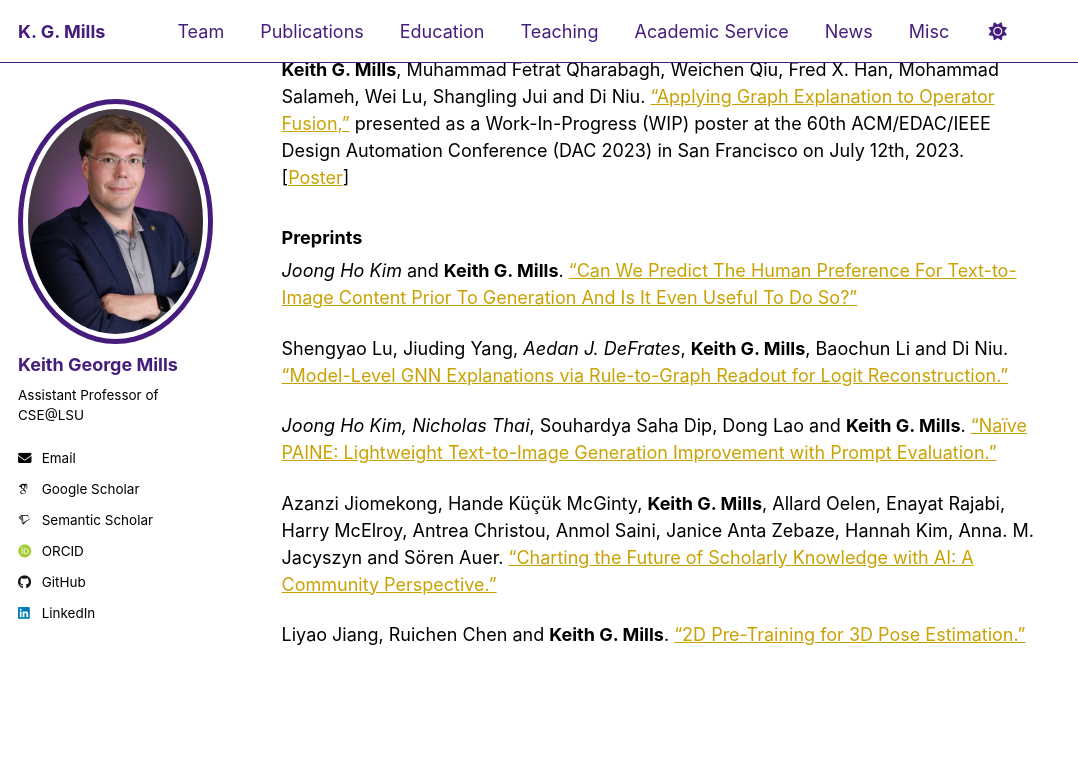
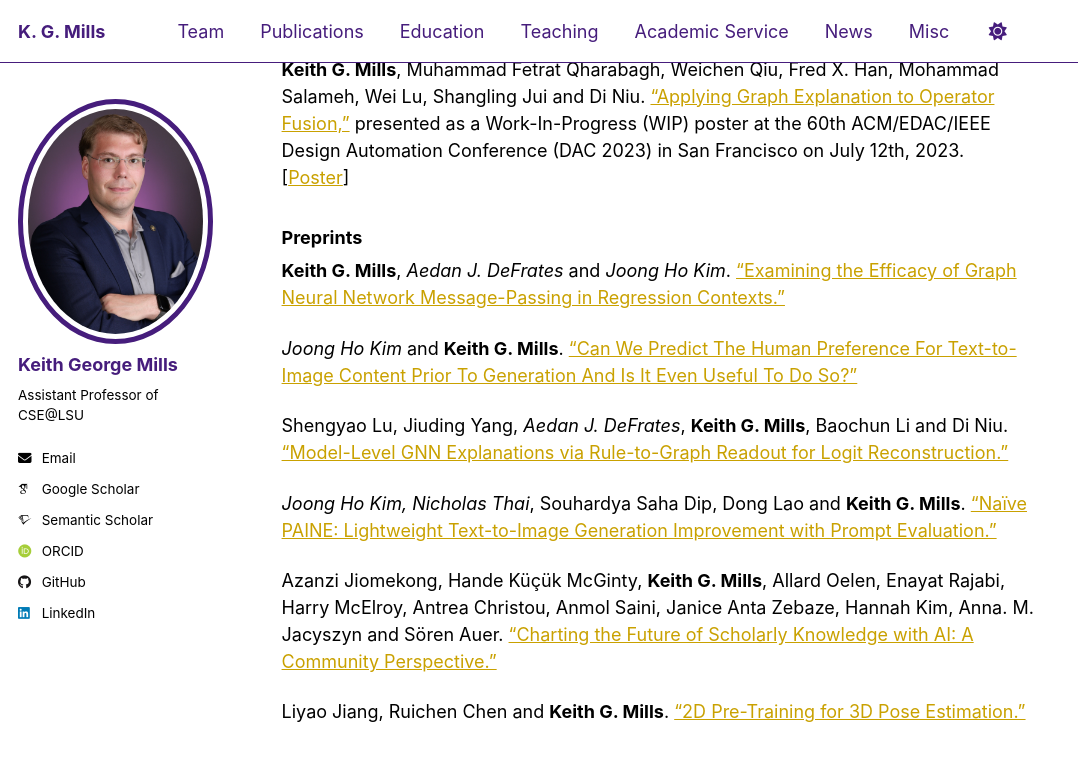
Before and after one commit to kgmills/kgmills.github.io, a Jekyll site: the page built from _pages/publications.md, in a window 1280 px wide and 900 px high, scrolled down 3039 px. Shown: the top 761 px of the window, without its empty margins (0-1078 px from the left). Built offline with Jekyll 4.4.1, drawn with Linux system fonts in a browser that asks for light colours; some web fonts are replaced.

Commit message:
Add GNN paper

```diff
--- a/_pages/publications.md
+++ b/_pages/publications.md
@@ -70,6 +70,8 @@ Chenglin Li, **Keith Mills**, Rui Zhu, Di Niu, Hongwen Zhang and Husam Kinawi. <
 
 
 ### Preprints
+**Keith G. Mills**, *Aedan J. DeFrates* and *Joong Ho Kim*. <a href="https://arxiv.org/pdf/2607.26404">"Examining the Efficacy of Graph Neural Network Message-Passing in Regression Contexts."</a>
+
 *Joong Ho Kim* and **Keith G. Mills**. <a href="https://arxiv.org/abs/2606.05478">"Can We Predict The Human Preference For Text-to-Image Content Prior To Generation And Is It Even Useful To Do So?"</a>
 
 Shengyao Lu, Jiuding Yang, *Aedan J. DeFrates*, **Keith G. Mills**, Baochun Li and Di Niu. <a href="https://arxiv.org/pdf/2503.09051">"Model-Level GNN Explanations via Rule-to-Graph Readout for Logit Reconstruction."</a>
```
